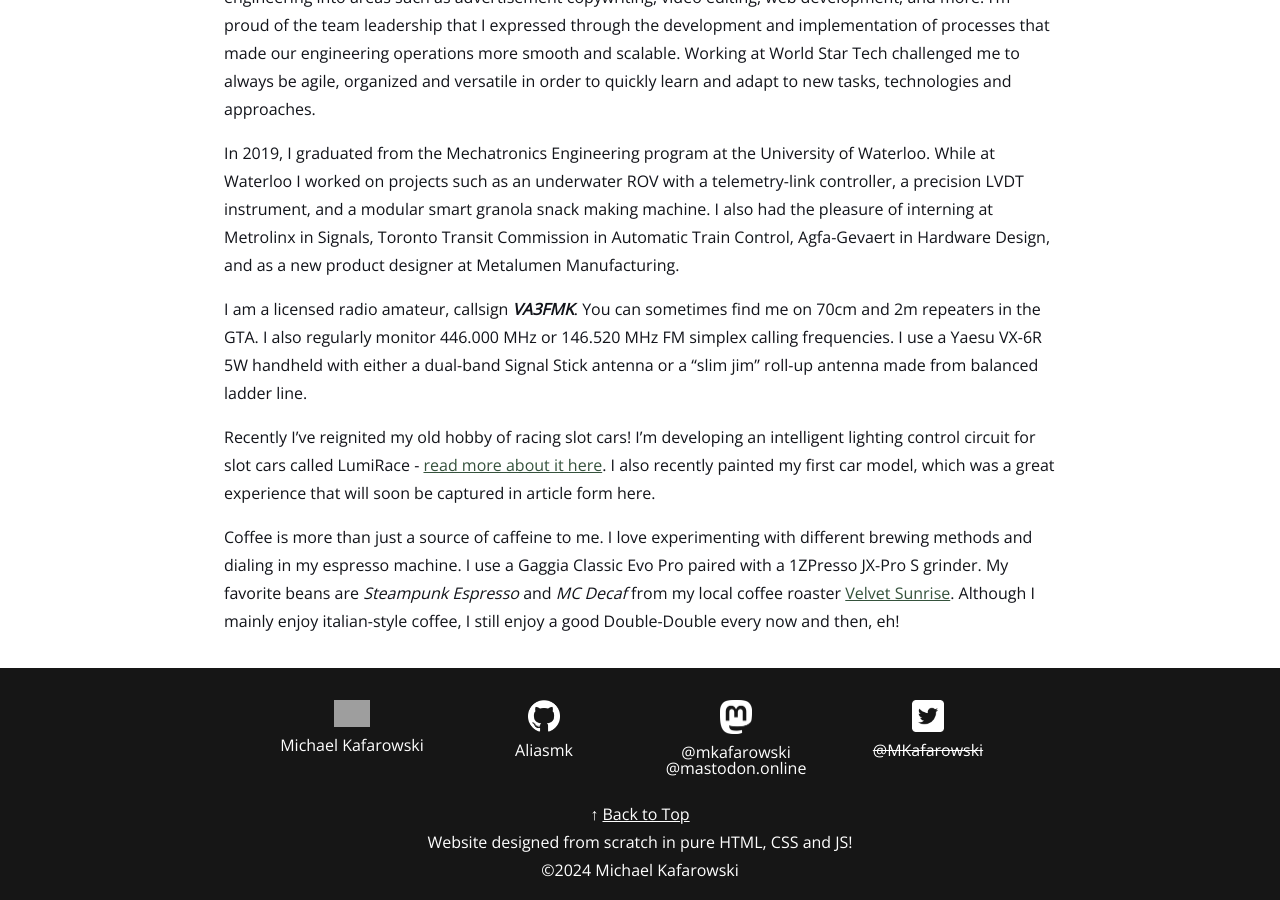
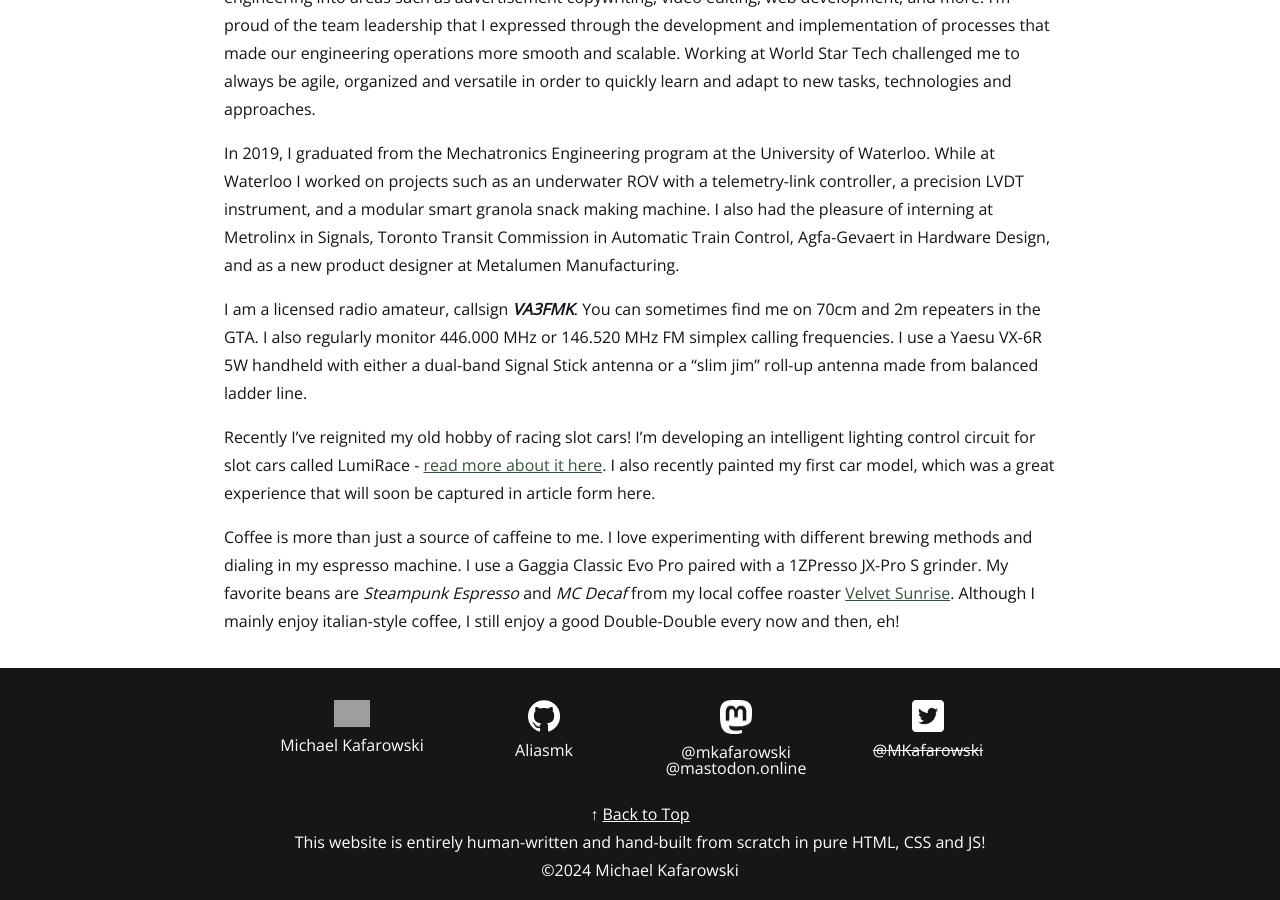
Before and after one commit to Aliasmk/aliasmk.github.io, a Jekyll site: the page built from about.md, in a window 1280 px wide and 900 px high, scrolled down 916 px. Built offline with Jekyll 4.4.1, drawn with Linux system fonts in a browser that asks for light colours; grey boxes are pictures that could not be loaded.

Commit message:
Update footer.html

```diff
--- a/_includes/footer.html
+++ b/_includes/footer.html
@@ -19,7 +19,7 @@
 
     </div>
     <p>↑ <a href="#top">Back to Top</a></p>
-    <p>Website designed from scratch in pure HTML, CSS and JS!</p>
+    <p>This website is entirely human-written and hand-built from scratch in pure HTML, CSS and JS!</p>
     <p>&copy2024 Michael Kafarowski</p>
 </section>
 
```
